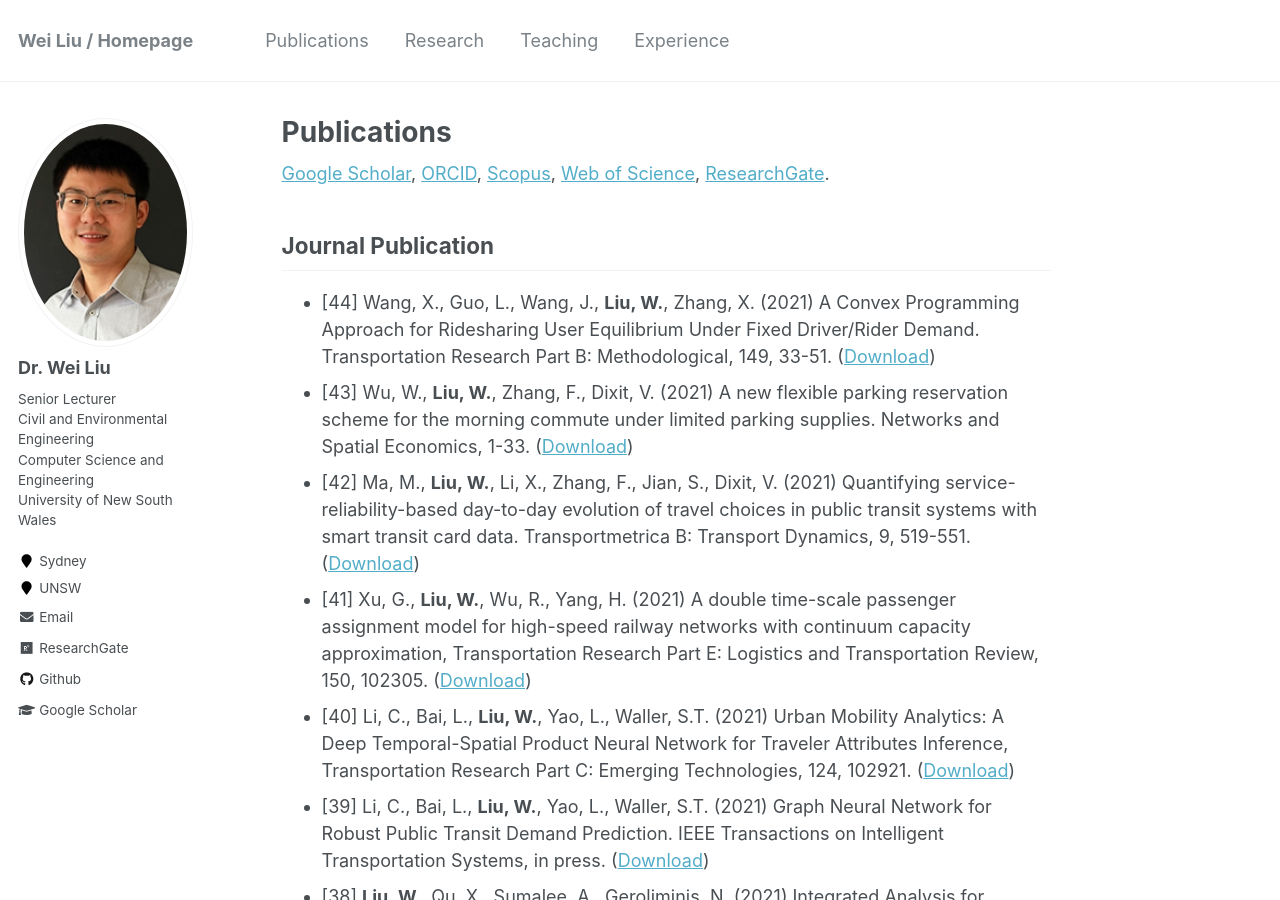
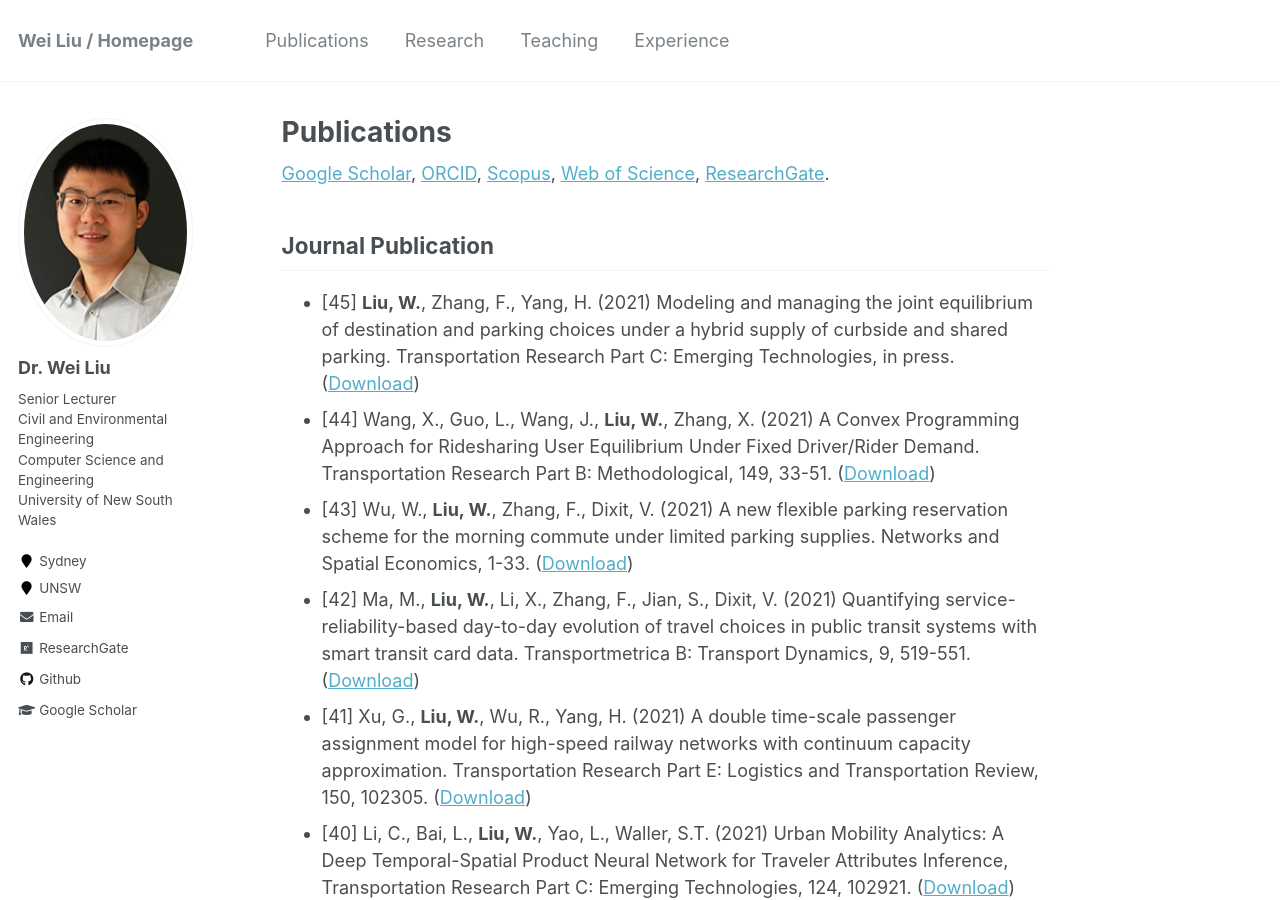
Before and after one commit to weiliu2016/weiliu2016.github.io, a Jekyll site: the page built from _pages/publications.md, in a window 1280 px wide and 900 px high. Built offline with Jekyll 4.4.1, drawn with Linux system fonts in a browser that asks for light colours.

Commit message:
Update publications.md

```diff
--- a/_pages/publications.md
+++ b/_pages/publications.md
@@ -19,10 +19,11 @@ author_profile: true
 
 Journal Publication
 ----------
+* [45] **Liu, W.**, Zhang, F., Yang, H. (2021) Modeling and managing the joint equilibrium of destination and parking choices under a hybrid supply of curbside and shared parking. Transportation Research Part C: Emerging Technologies, in press. ([Download](http://dx.doi.org/10.1016/j.trc.202X.XX.XXX))
 * [44] Wang, X., Guo, L., Wang, J., **Liu, W.**, Zhang, X. (2021) A Convex Programming Approach for Ridesharing User Equilibrium Under Fixed Driver/Rider Demand. Transportation Research Part B: Methodological, 149, 33-51. ([Download](http://dx.doi.org/10.1016/j.trb.2021.04.007))
 * [43] Wu, W., **Liu, W.**, Zhang, F., Dixit, V. (2021) A new flexible parking reservation scheme for the morning commute under limited parking supplies. Networks and Spatial Economics, 1-33. ([Download](https://doi.org/10.1007/s11067-021-09538-5))
 * [42] Ma, M., **Liu, W.**, Li, X., Zhang, F., Jian, S., Dixit, V. (2021) Quantifying service-reliability-based day-to-day evolution of travel choices in public transit systems with smart transit card data. Transportmetrica B: Transport Dynamics, 9, 519-551. ([Download](https://doi.org/10.1080/21680566.2021.1916645))
-* [41] Xu, G., **Liu, W.**, Wu, R., Yang, H. (2021) A double time-scale passenger assignment model for high-speed railway networks with continuum capacity approximation, Transportation Research Part E: Logistics and Transportation Review, 150, 102305. ([Download](https://doi.org/10.1016/j.tre.2021.102305))
+* [41] Xu, G., **Liu, W.**, Wu, R., Yang, H. (2021) A double time-scale passenger assignment model for high-speed railway networks with continuum capacity approximation. Transportation Research Part E: Logistics and Transportation Review, 150, 102305. ([Download](https://doi.org/10.1016/j.tre.2021.102305))
 * [40] Li, C., Bai, L., **Liu, W.**, Yao, L., Waller, S.T. (2021) Urban Mobility Analytics: A Deep Temporal-Spatial Product Neural Network for Traveler Attributes Inference, Transportation Research Part C: Emerging Technologies, 124, 102921. ([Download](https://doi.org/10.1016/j.trc.2020.102921))
 * [39] Li, C., Bai, L., **Liu, W.**, Yao, L., Waller, S.T. (2021) Graph Neural Network for Robust Public Transit Demand Prediction. IEEE Transactions on Intelligent Transportation Systems, in press. ([Download](https://doi.org/10.1109/TITS.2020.3041234))
 * [38] **Liu, W.**, Qu, X., Sumalee, A., Geroliminis, N. (2021) Integrated Analysis for Transportation Systems in the Connected Era. Transportmetrica A: Transport Science, 17(2), 169-170. ([Download](http://dx.doi.org/10.1080/23249935.2020.1810821))
```
